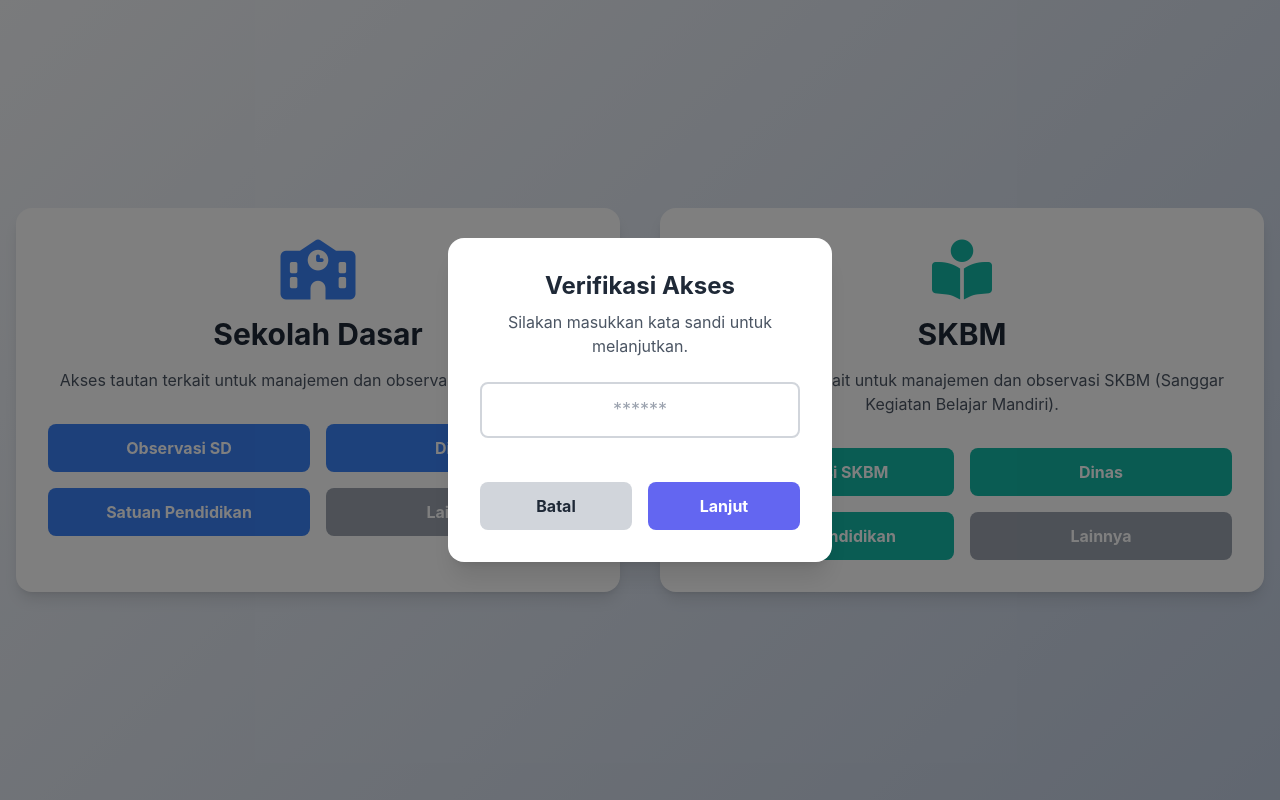
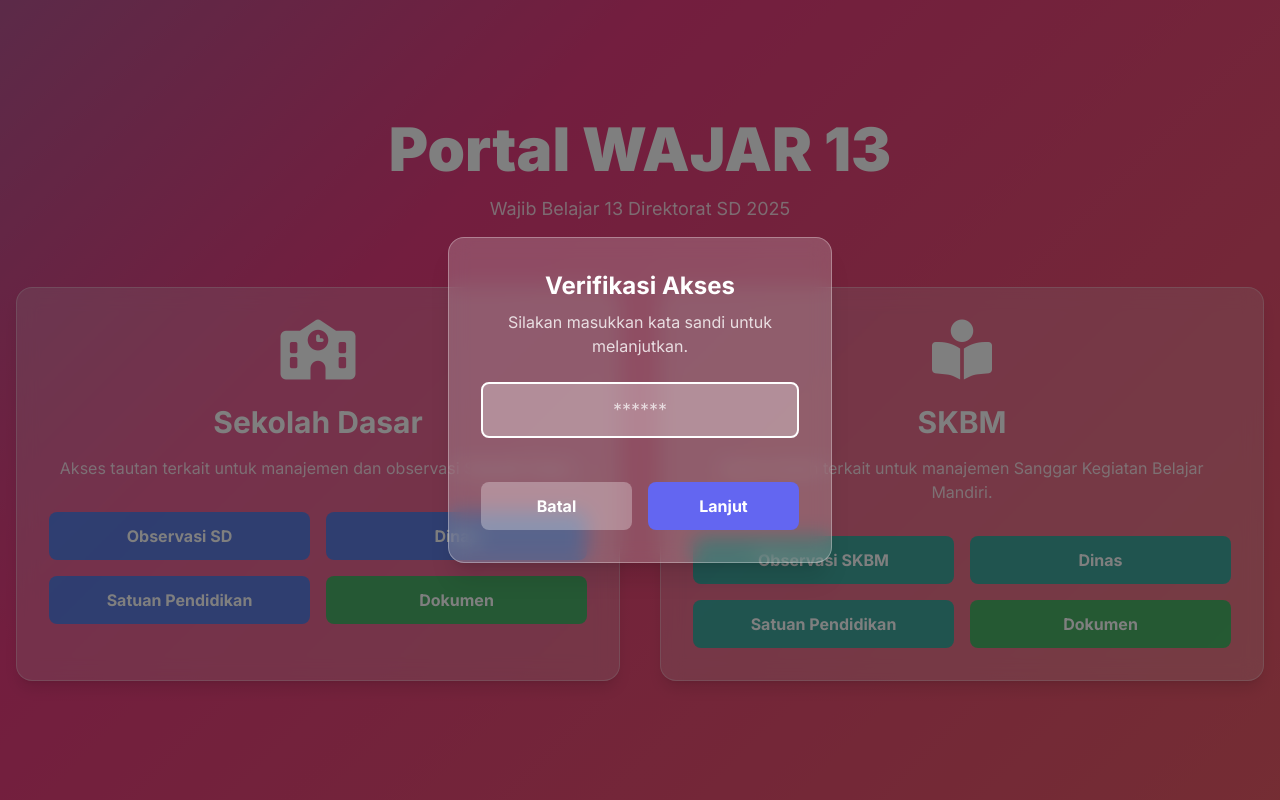
Before and after one commit to 1kemdikbud/wajar13, a plain HTML site: page index.html in a window 1280 px wide. Both pictures are taken after a click on the button "Observasi SD". Drawn offline with nearby package versions, Linux system fonts and the light colour scheme.

Commit message:
Update index.html

```diff
--- a/index.html
+++ b/index.html
@@ -3,34 +3,62 @@
 <head>
     <meta charset="UTF-8">
     <meta name="viewport" content="width=device-width, initial-scale=1.0">
-    <link rel="icon" id="favicon" href="https://kemendikdasmen.go.id/web/image/res.company/1/logo/unique_id">
-
-    <title>Halaman Akses</title>
+    <title>Portal WAJAR 13 2025</title>
     <!-- Memuat Tailwind CSS untuk styling -->
     <script src="https://cdn.tailwindcss.com"></script>
+    <link rel="icon" id="favicon" href="https://kemendikdasmen.go.id/web/image/res.company/1/logo/unique_id">
     <!-- Memuat Font Awesome untuk ikon -->
     <link rel="stylesheet" href="https://cdnjs.cloudflare.com/ajax/libs/font-awesome/6.5.1/css/all.min.css">
+    <!-- Memuat Google Fonts: Inter -->
+    <link rel="preconnect" href="https://fonts.googleapis.com">
+    <link rel="preconnect" href="https://fonts.gstatic.com" crossorigin>
+    <link href="https://fonts.googleapis.com/css2?family=Inter:wght@400;700;900&display=swap" rel="stylesheet">
     <style>
-        /* Gaya tambahan untuk latar belakang dan transisi */
+        /* Gaya tambahan untuk latar belakang animasi dan efek kaca */
         body {
-            background: linear-gradient(135deg, #f5f7fa 0%, #c3cfe2 100%);
-            font-family: 'Inter', sans-serif; /* Menggunakan font Inter */
+            font-family: 'Inter', sans-serif;
+            background: linear-gradient(-45deg, #ee7752, #e73c7e, #23a6d5, #23d5ab);
+            background-size: 400% 400%;
+            animation: gradient-flow 15s ease infinite;
+            overflow-x: hidden; /* Mencegah scroll horizontal */
         }
+
+        /* Keyframes untuk animasi gradien latar belakang */
+        @keyframes gradient-flow {
+            0% { background-position: 0% 50%; }
+            50% { background-position: 100% 50%; }
+            100% { background-position: 0% 50%; }
+        }
+
+        /* Efek Glassmorphism (Kaca Buram) */
+        .glass-effect {
+            background: rgba(255, 255, 255, 0.2);
+            backdrop-filter: blur(10px);
+            -webkit-backdrop-filter: blur(10px);
+            border: 1px solid rgba(255, 255, 255, 0.3);
+        }
+
         /* Animasi untuk kartu saat di-hover */
         .card-hover {
             transition: transform 0.3s ease-in-out, box-shadow 0.3s ease-in-out;
         }
         .card-hover:hover {
-            transform: translateY(-10px) scale(1.03);
-            box-shadow: 0 20px 25px -5px rgb(0 0 0 / 0.1), 0 8px 10px -6px rgb(0 0 0 / 0.1);
+            transform: translateY(-12px) scale(1.03);
+            box-shadow: 0 25px 50px -12px rgb(0 0 0 / 0.25);
         }
+
+        /* Animasi ikon saat kartu di-hover */
+        .card-hover:hover .icon-animated {
+            animation: icon-pulse 0.8s infinite alternate;
+        }
+        @keyframes icon-pulse {
+            from { transform: scale(1); }
+            to { transform: scale(1.15); }
+        }
+
         /* Animasi untuk modal */
-        .modal-enter {
-            animation: fadeIn 0.3s ease-out;
-        }
-        .modal-leave {
-            animation: fadeOut 0.3s ease-in forwards;
-        }
+        .modal-enter { animation: fadeIn 0.3s ease-out; }
+        .modal-leave { animation: fadeOut 0.3s ease-in forwards; }
         @keyframes fadeIn {
             from { opacity: 0; transform: scale(0.95); }
             to { opacity: 1; transform: scale(1); }
@@ -39,41 +67,64 @@
             from { opacity: 1; transform: scale(1); }
             to { opacity: 0; transform: scale(0.95); }
         }
+
+        /* Animasi elemen saat halaman dimuat */
+        .animate-on-load {
+            opacity: 0;
+            transform: translateY(30px);
+            animation: fly-in 0.8s ease-out forwards;
+        }
+        .header-anim { animation-delay: 0.2s; }
+        .card-1-anim { animation-delay: 0.4s; }
+        .card-2-anim { animation-delay: 0.6s; }
+        @keyframes fly-in {
+            to {
+                opacity: 1;
+                transform: translateY(0);
+            }
+        }
     </style>
 </head>
 <body class="flex items-center justify-center min-h-screen p-4">
 
-    <!-- Kontainer utama untuk kartu -->
-    <div class="container mx-auto">
+    <!-- Kontainer utama dengan padding vertikal -->
+    <div class="container mx-auto py-12">
+        <!-- Header -->
+        <header class="text-center mb-16 animate-on-load header-anim">
+            <h1 class="text-5xl md:text-6xl font-black text-white text-shadow-lg">Portal WAJAR 13</h1>
+            <p class="text-white/80 text-lg mt-4">Wajib Belajar 13 Direktorat SD 2025</p>
+        </header>
+
+        <!-- Grid untuk kartu -->
         <div class="grid grid-cols-1 md:grid-cols-2 gap-10">
 
             <!-- Kartu 1: Sekolah Dasar -->
-            <div class="card-hover bg-white rounded-2xl shadow-lg p-8 text-center flex flex-col items-center">
-                <div class="text-6xl text-blue-500 mb-4">
+            <div class="card-hover glass-effect rounded-2xl shadow-lg p-8 text-center flex flex-col items-center animate-on-load card-1-anim">
+                <div class="text-6xl text-white mb-6 icon-animated">
                     <i class="fas fa-school"></i>
                 </div>
-                <h2 class="text-3xl font-bold text-gray-800 mb-4">Sekolah Dasar</h2>
-                <p class="text-gray-600 mb-8">Akses tautan terkait untuk manajemen dan observasi Sekolah Dasar.</p>
+                <h2 class="text-3xl font-bold text-white mb-4">Sekolah Dasar</h2>
+                <p class="text-white/80 mb-8">Akses tautan terkait untuk manajemen dan observasi Sekolah Dasar.</p>
                 <div class="grid grid-cols-2 gap-4 w-full">
-                    <button data-url="ObservasiSD" class="action-button bg-blue-500 hover:bg-blue-600 text-white font-bold py-3 px-4 rounded-lg transition duration-300">Observasi SD</button>
-                    <button data-url="ObservasiSD" class="action-button bg-blue-500 hover:bg-blue-600 text-white font-bold py-3 px-4 rounded-lg transition duration-300">Dinas</button>
-                    <button data-url="ObservasiSD" class="action-button bg-blue-500 hover:bg-blue-600 text-white font-bold py-3 px-4 rounded-lg transition duration-300">Satuan Pendidikan</button>
-                    <button data-url="ObservasiSD" class="action-button bg-gray-400 hover:bg-gray-500 text-white font-bold py-3 px-4 rounded-lg transition duration-300">Lainnya</button>
+                    <button data-url="ObservasiSD" class="action-button bg-blue-500/80 hover:bg-blue-600 text-white font-bold py-3 px-4 rounded-lg transition duration-300 transform hover:scale-105">Observasi SD</button>
+                    <button data-url="ObservasiSD" class="action-button bg-blue-500/80 hover:bg-blue-600 text-white font-bold py-3 px-4 rounded-lg transition duration-300 transform hover:scale-105">Dinas</button>
+                    <button data-url="ObservasiSD" class="action-button bg-blue-500/80 hover:bg-blue-600 text-white font-bold py-3 px-4 rounded-lg transition duration-300 transform hover:scale-105">Satuan Pendidikan</button>
+                    <a href="https://drive.google.com/uc?export=download&id=1IeT05S9SrVssWX2jKJVfkuCFI_nggRZcjwGPZ15vcas" target="_blank" rel="noopener noreferrer" class="bg-green-500/80 hover:bg-green-600 text-white font-bold py-3 px-4 rounded-lg transition duration-300 transform hover:scale-105">Dokumen</a>
                 </div>
             </div>
 
             <!-- Kartu 2: SKBM -->
-            <div class="card-hover bg-white rounded-2xl shadow-lg p-8 text-center flex flex-col items-center">
-                <div class="text-6xl text-teal-500 mb-4">
+            <div class="card-hover glass-effect rounded-2xl shadow-lg p-8 text-center flex flex-col items-center animate-on-load card-2-anim">
+                <div class="text-6xl text-white mb-6 icon-animated">
                     <i class="fas fa-book-reader"></i>
                 </div>
-                <h2 class="text-3xl font-bold text-gray-800 mb-4">SKBM</h2>
-                <p class="text-gray-600 mb-8">Akses tautan terkait untuk manajemen dan observasi SKBM (Sanggar Kegiatan Belajar Mandiri).</p>
+                <h2 class="text-3xl font-bold text-white mb-4">SKBM</h2>
+                <p class="text-white/80 mb-8">Akses tautan terkait untuk manajemen Sanggar Kegiatan Belajar Mandiri.</p>
                 <div class="grid grid-cols-2 gap-4 w-full">
-                    <button data-url="ObservasiSD" class="action-button bg-teal-500 hover:bg-teal-600 text-white font-bold py-3 px-4 rounded-lg transition duration-300">Observasi SKBM</button>
-                    <button data-url="ObservasiSD" class="action-button bg-teal-500 hover:bg-teal-600 text-white font-bold py-3 px-4 rounded-lg transition duration-300">Dinas</button>
-                    <button data-url="ObservasiSD" class="action-button bg-teal-500 hover:bg-teal-600 text-white font-bold py-3 px-4 rounded-lg transition duration-300">Satuan Pendidikan</button>
-                    <button data-url="ObservasiSD" class="action-button bg-gray-400 hover:bg-gray-500 text-white font-bold py-3 px-4 rounded-lg transition duration-300">Lainnya</button>
+                    <button data-url="ObservasiSD" class="action-button bg-teal-500/80 hover:bg-teal-600 text-white font-bold py-3 px-4 rounded-lg transition duration-300 transform hover:scale-105">Observasi SKBM</button>
+                    <button data-url="ObservasiSD" class="action-button bg-teal-500/80 hover:bg-teal-600 text-white font-bold py-3 px-4 rounded-lg transition duration-300 transform hover:scale-105">Dinas</button>
+                    <button data-url="ObservasiSD" class="action-button bg-teal-500/80 hover:bg-teal-600 text-white font-bold py-3 px-4 rounded-lg transition duration-300 transform hover:scale-105">Satuan Pendidikan</button>
+                    <a href="https://drive.google.com/uc?export=download&id=1IeT05S9SrVssWX2jKJVfkuCFI_nggRZcjwGPZ15vcas" target="_blank" rel="noopener noreferrer" class="bg-green-500/80 hover:bg-green-600 text-white font-bold py-3 px-4 rounded-lg transition duration-300 transform hover:scale-105">Dokumen</a>
                 </div>
             </div>
 
@@ -82,13 +133,13 @@
 
     <!-- Modal untuk Password -->
     <div id="password-modal" class="fixed inset-0 bg-black bg-opacity-50 flex items-center justify-center p-4 hidden">
-        <div id="modal-content" class="bg-white rounded-2xl shadow-xl p-8 w-full max-w-sm text-center">
-            <h3 class="text-2xl font-bold text-gray-800 mb-2">Verifikasi Akses</h3>
-            <p class="text-gray-600 mb-6">Silakan masukkan kata sandi untuk melanjutkan.</p>
-            <input type="password" id="password-input" class="w-full border-2 border-gray-300 rounded-lg p-3 text-center text-lg focus:outline-none focus:border-indigo-500 transition" placeholder="******">
-            <p id="error-message" class="text-red-500 text-sm mt-2 h-5"></p>
+        <div id="modal-content" class="glass-effect rounded-2xl shadow-xl p-8 w-full max-w-sm text-center">
+            <h3 class="text-2xl font-bold text-white mb-2">Verifikasi Akses</h3>
+            <p class="text-white/80 mb-6">Silakan masukkan kata sandi untuk melanjutkan.</p>
+            <input type="password" id="password-input" class="w-full bg-white/30 border-2 border-white/50 rounded-lg p-3 text-center text-lg text-white placeholder-white/70 focus:outline-none focus:border-white transition" placeholder="******">
+            <p id="error-message" class="text-red-400 font-semibold text-sm mt-2 h-5"></p>
             <div class="flex gap-4 mt-4">
-                <button id="cancel-button" class="w-full bg-gray-300 hover:bg-gray-400 text-gray-800 font-bold py-3 rounded-lg transition duration-300">Batal</button>
+                <button id="cancel-button" class="w-full bg-white/30 hover:bg-white/40 text-white font-bold py-3 rounded-lg transition duration-300">Batal</button>
                 <button id="submit-password" class="w-full bg-indigo-500 hover:bg-indigo-600 text-white font-bold py-3 rounded-lg transition duration-300">Lanjut</button>
             </div>
         </div>
@@ -104,7 +155,15 @@
         const errorMessage = document.getElementById('error-message');
         const actionButtons = document.querySelectorAll('.action-button');
 
-        const correctPassword = "WAJAR13";
+        // Kata sandi bisa berbeda untuk setiap URL
+        const passwords = {
+            "ObservasiSD": "WAJAR13",
+            "DinasSD": "WAJAR13",
+            "SatuanPendidikanSD": "WAJAR13",
+            "ObservasiSKBM": "WAJAR13",
+            "DinasSKBM": "WAJAR13",
+            "SatuanPendidikanSKBM": "WAJAR13",
+        };
         let targetUrl = '';
 
         // Fungsi untuk menampilkan modal
@@ -115,6 +174,7 @@
             modal.classList.remove('hidden');
             modalContent.classList.remove('modal-leave');
             modalContent.classList.add('modal-enter');
+            setTimeout(() => passwordInput.focus(), 100); // Fokus ke input setelah modal muncul
         };
 
         // Fungsi untuk menyembunyikan modal
@@ -136,16 +196,20 @@
 
         // Event listener untuk tombol submit di modal
         submitButton.addEventListener('click', () => {
+            const correctPassword = passwords[targetUrl];
             if (passwordInput.value === correctPassword) {
-                // Jika password benar, arahkan ke URL tujuan
-                window.location.href = targetUrl;
+                // Jika password benar, arahkan ke URL tujuan (misalnya)
+                // Di sini kita hanya akan menampilkan alert sebagai contoh
+                // window.location.href = targetUrl; // Ganti baris di bawah dengan ini untuk redirect
+                alert(`Akses diberikan! Anda akan diarahkan ke ${targetUrl}`);
+                hideModal();
             } else {
                 // Jika password salah, tampilkan pesan error
                 errorMessage.textContent = 'Kata sandi salah. Coba lagi.';
-                // Menambahkan efek getaran pada input
-                passwordInput.classList.add('animate-shake');
+                // Menambahkan efek getaran pada modal
+                modalContent.classList.add('animate-shake');
                 setTimeout(() => {
-                   passwordInput.classList.remove('animate-shake');
+                    modalContent.classList.remove('animate-shake');
                 }, 500);
             }
         });
@@ -170,7 +234,7 @@
             }
         });
 
-        // Menambahkan sedikit keyframe untuk animasi getaran (shake)
+        // Menambahkan keyframe untuk animasi getaran (shake) secara dinamis
         const styleSheet = document.createElement("style");
         styleSheet.type = "text/css";
         styleSheet.innerText = `
```
